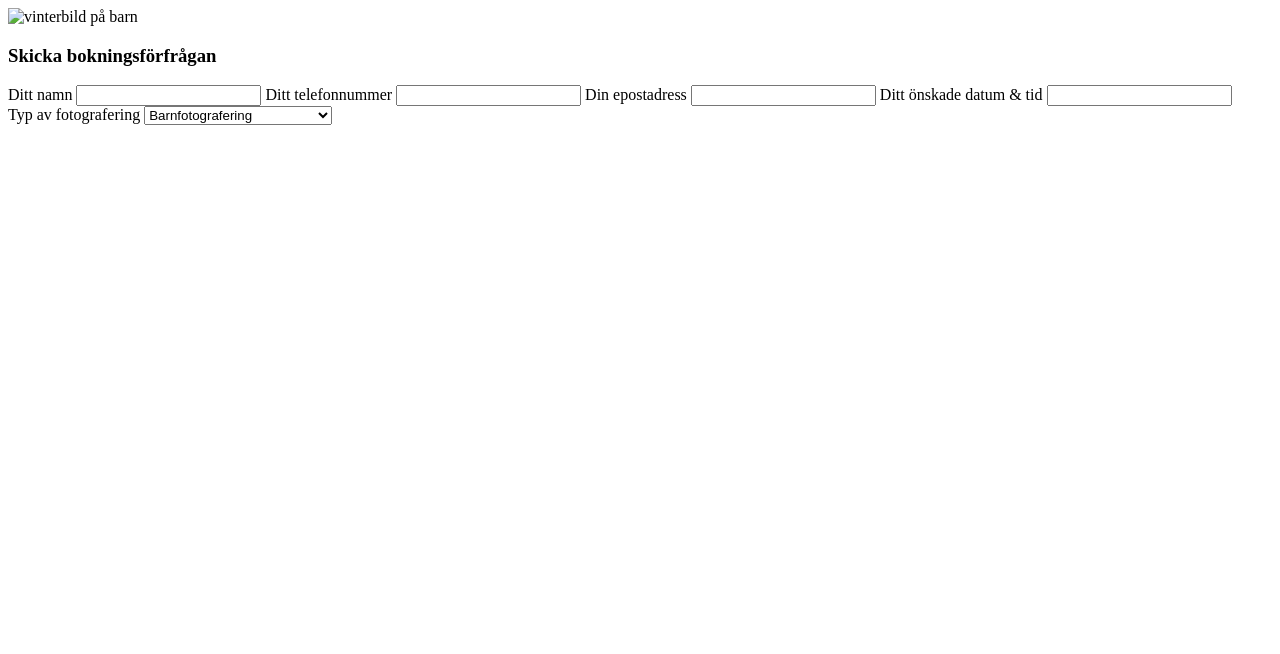
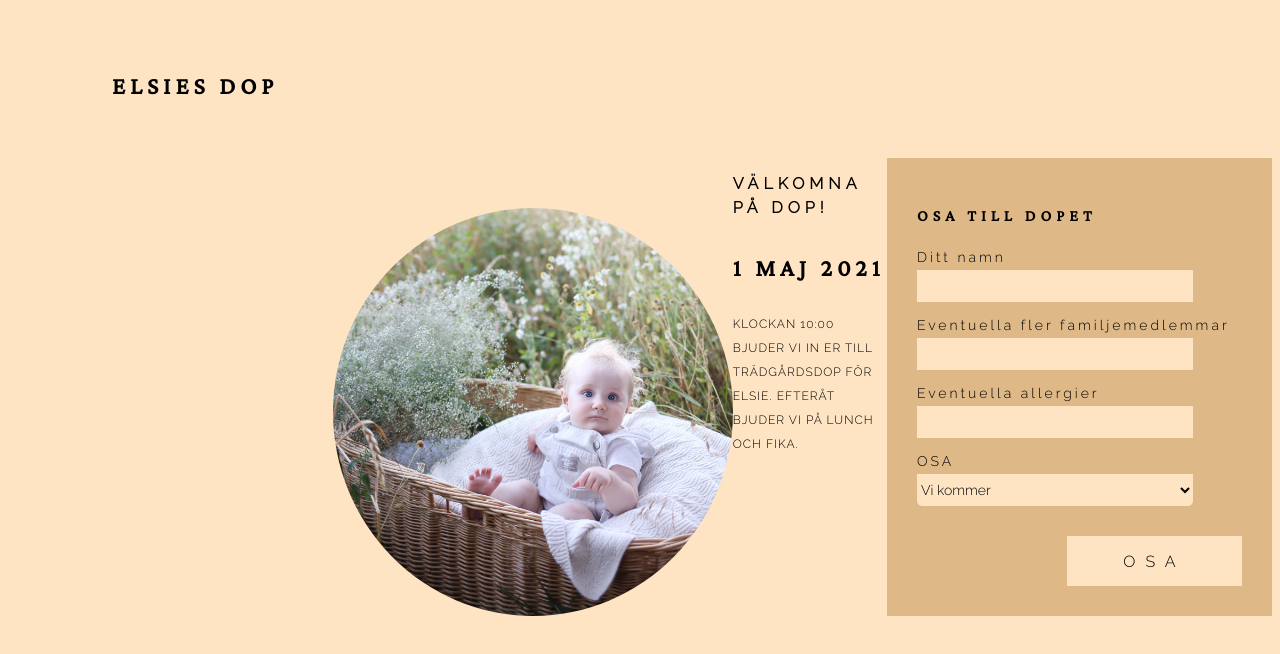
Before and after one commit to ottilialindell/inbjudan-dop, a plain HTML site: page index.html in a window 1280 px wide. Drawn offline with nearby package versions, Linux system fonts and the light colour scheme.

Commit message:
commits to html and css

```diff
--- a/index.html
+++ b/index.html
@@ -4,35 +4,50 @@
     <meta charset="UTF-8">
     <meta name="viewport" content="width=device-width, initial-scale=1.0">
     <link rel="stylesheet" href="styles/index.css">
+    <link rel="preconnect" href="https://fonts.gstatic.com">
+    <link rel="preconnect" href="https://fonts.gstatic.com">
+    <link href="https://fonts.googleapis.com/css2?family=Crimson+Pro:
+        wght@300;500&family=Raleway:wght@300&display=swap" rel="stylesheet">
+    <link rel="stylesheet" href="https://cdnjs.cloudflare.com/ajax/libs/animate.css/4.1.1/animate.min.css"/>
+
     <title>Inbjudan till dop</title>
 </head>
 <body>
     <main>
+        <header>
+            <h1 class="animate__animated animate__swing animate__infinite">Elsies dop</h1>
+        </header>
+
         <section class="container-left">
-            <img src="images/elsie tonnersa2.jpg" alt="vinterbild på barn">
+            <img src="images/6E8B1541.jpg" alt="bild på elsie">
         </section>
+
+        <section class="container-middle">
+            <h3 class="welcome">Välkomna på dop!</h3>
+            <h1>1 maj 2021</h1>
+            <p>Klockan 10:00 bjuder vi in er till trädgårdsdop för Elsie.
+                Efteråt bjuder vi på lunch och fika.</p>
+        </section>
+
         <section class="container-right">
-            <h3>Skicka bokningsförfrågan</h3>
+            <h3>OSA till dopet</h3>
             <form action="booking">
                 <label for="name" class="label">Ditt namn</label>
                 <input type="text" name="name" rows="1" id="name" class="input-field">
-                <label for="phone" class="label">Ditt telefonnummer</label>
-                <input type="phone" name="phone" rows="1" id="phone" class="input-field">
-                <label for="email" class="label">Din epostadress</label>
-                <input type="email" name="email" rows="1" id="email" class="input-field">
-                <label for="date" class="label">Ditt önskade datum & tid</label>
-                <input type="text" name="text" rows="1" id="date" class="input-field">
+                <label for="text" class="label">Eventuella fler familjemedlemmar</label>
+                <input type="text" name="text" rows="2" id="email" class="input-field">
+                <label for="text" class="label">Eventuella allergier</label>
+                <input type="text" name="text" rows="1" id="text" class="input-field">
                 <div class="select-wrap">
-                    <label for="select" class="label">Typ av fotografering</label>
+                    <label for="select" class="label">OSA</label>
                     <select name="select-message" class="select" id="select">
-                        <option value="barn">Barnfotografering</option>
-                        <option value="brollop">Bröllopsfotografering</option>
-                        <option value="portratt">Porträttfotografering</option>
-                        <option value="ovrig">Övrigt fotograferingsområde</option>
+                        <option value="barn">Vi kommer</option>
+                        <option value="brollop">Vi kan inte komma</option>
                     </select>
                 </div>
-
-
+                <button type="submit" class="button">OSA</button>
+            </form>
+        </section>
     </main>
 
 </body>
--- a/styles/index.css
+++ b/styles/index.css
@@ -0,0 +1,154 @@
+body {
+    background-color:bisque;
+}
+
+main {
+    display: flex;
+    width: 100%;
+}
+
+section {
+    display:flex;
+    justify-content: center;
+}
+
+header{
+    display: flex;
+    justify-content: center;
+    width: 100%;
+    margin-top: 50px;
+    margin-left: 50px;
+    padding-bottom: 50px;
+}
+
+.container-left {
+    display:flex;
+}
+
+img {
+    margin-top: 200px;
+    max-width: 400px;
+    border-radius: 50%;
+    animation: img 2.5s ease infinite;
+    animation-fill-mode: none;
+}
+
+@keyframes img {
+    0% {transform: scale(1);}
+    50% {transform:scale(1.2);}
+    100% {transform: scale(1);}
+}
+
+.container-middle {
+    display:flex;
+    flex-direction: column;
+}
+
+.container-right{
+	display: flex;
+	flex-direction: column;
+	align-items: stretch;
+    justify-content: end;
+    margin-top: 150px;
+    width: 100%;
+    min-height: 300px;
+    padding: 30px 30px;
+    background-color: burlywood;
+}
+
+h1 {
+    display: flex;
+    font-family: 'Crimson Pro', serif;
+    font-size: 24px;
+    text-transform: uppercase;
+    letter-spacing: 5px;
+    line-height: 24px;
+}
+
+h3 {
+    font-family: 'Crimson Pro', serif;
+    font-size: 16px;
+    text-transform: uppercase;
+    letter-spacing: 5px;
+    line-height: 24px;
+}
+
+.welcome {
+    font-family: 'Raleway', sans-serif;
+    font-size: 16px;
+    text-transform: uppercase;
+    letter-spacing: 5px;
+    line-height: 24px;
+}
+
+p {
+    font-family: 'Raleway', sans-serif;
+    font-size: 12px;
+    text-transform: uppercase;
+    letter-spacing: 1px;
+    line-height: 24px;
+}
+
+.label {
+    display: block;
+    box-sizing: border-box;
+    position: relative;
+    padding-bottom: 5px;
+    padding-top: 5px;
+    font-family: 'Raleway', sans-serif;
+    font-size: 14px;
+    letter-spacing: 3px;
+}
+
+option {
+    font-family: 'Raleway', sans-serif;
+    font-size: 14px;
+}
+
+.checkbox-info {
+    font-family: 'Raleway', sans-serif;
+    font-size: 14px;
+}
+
+.input-field, .select {
+    box-sizing: border-box;
+	width: 85%;
+	min-height: 32px;
+    margin-bottom: 10px;
+    background-color:bisque;
+    border: none;
+}
+
+.select-wrap {
+    box-sizing: border-box;
+    width: 100%;
+    position: relative;
+}
+
+.select {
+    display:block;
+	height: 32px;
+	border-bottom-right-radius: 5px;
+    border-bottom-left-radius: 5px;
+    font-family: 'Raleway', sans-serif;
+    font-size: 14px;
+	cursor: pointer;
+}
+
+.button {
+    font-family: 'Raleway', sans-serif;
+    font-size: 16px;
+    letter-spacing: 10px;
+    background-color: bisque;
+    height: 50px;
+    width: 175px;
+    border: none;
+    margin-left: 150px;
+    margin-top: 20px;
+}
+
+.button:hover {
+    background-color: blanchedalmond;
+    transition: all 0.5s ease-in-out;
+    transition-delay: 0.2s;
+}
```
Also changed, not shown: images/6E8B1541.jpg (added), 1 other file.
